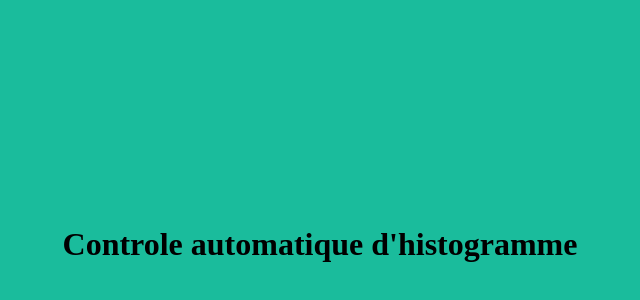
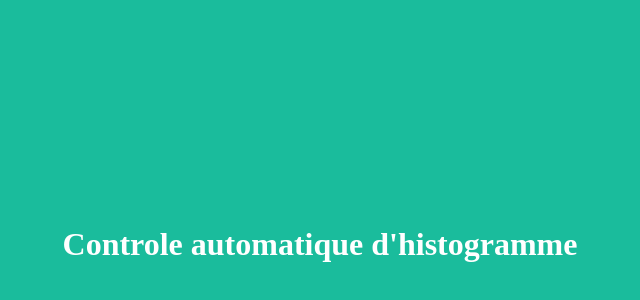
Before and after one commit to Willyyy07/projetTI, a plain HTML site: page index.html in a window 1280 px wide. Shown: the part 48-348 px from the top of the page, without its empty margins (320-960 px from the left). Drawn offline with Linux system fonts and the light colour scheme.

Commit message:
modif couleur du grand titre

```diff
--- a/index.html
+++ b/index.html
@@ -5,6 +5,6 @@
   <title>Projet Traitement d'image</title>
 </head>
 <body style="background-color:#1abc9c">
-<h1 style="padding-top:20%; padding-bottom:20%; text-align:center">Controle automatique d'histogramme
+<h1 style="padding-top:20%; padding-bottom:20%; text-align:center; color:#FFFF">Controle automatique d'histogramme
 </body>
 </html>
```
